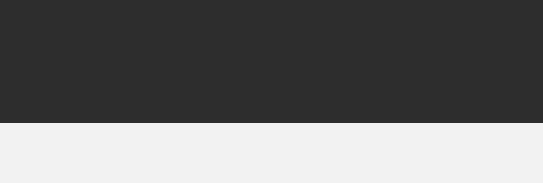
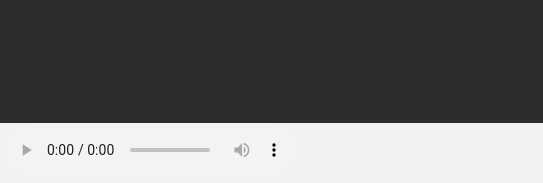
Before and after one commit to EasonWang01/EasonWang01.github.io, a plain HTML site: page index.html in a window 1280 px wide. Shown: the part 2772-2955 px from the top of the page, 0-543 px from the left. Before the commit the page ends 2895 px from the top, so only its background shows below. Drawn offline with nearby package versions, Linux system fonts and the light colour scheme.

Commit message:
Update index.html

```diff
--- a/index.html
+++ b/index.html
@@ -203,8 +203,10 @@
 	  </div><!-- /.modal-dialog -->
 	</div><!-- /.modal -->
 
-<audio id="audio1" hidden="true" src="http://easonwang01.github.io/default.mp3" autoplay controls preload="auto" autobuffer >
-
+<audio controls autoplay>
+  <source src="http://easonwang01.github.io/default.mp3" type="audio/mpeg">
+Your browser does not support the audio element.
+</audio>
     <!-- Bootstrap core JavaScript
     ================================================== -->
     <!-- Placed at the end of the document so the pages load faster -->
```
